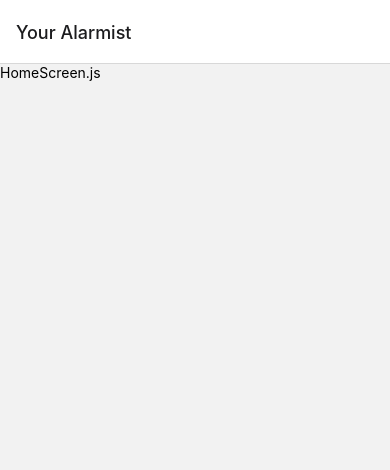
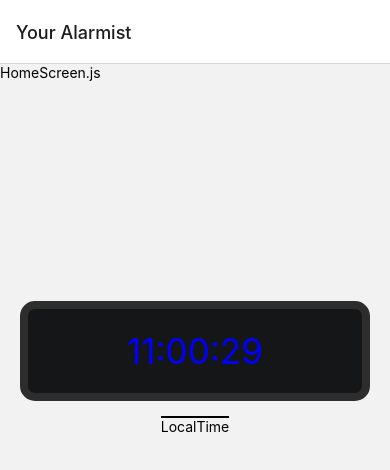
Before and after one commit to MeetYourCreator/Alarmist, a React Native app: screen /HomeScreen in a window 390 px wide. Shown: the top 470 px of the page. Built offline with nearby package versions, Linux system fonts and the light colour scheme.

Commit message:
init DigitalClock component
mvp DigitalCLock.js

import DigitalClock component into HomeScreen.js

```diff
--- a/src/HomeScreen.js
+++ b/src/HomeScreen.js
@@ -1,10 +1,12 @@
 import React from 'react';
 import { SafeAreaView, Text } from 'react-native';
+import DigitalClock from './components/DigitalClock';
 
 export const HomeScreen = () => {
   return (
     <SafeAreaView>
       <Text>HomeScreen.js</Text>
+      <DigitalClock />
     </SafeAreaView>
   );
 };
--- /dev/null
+++ b/src/components/DigitalClock.js
@@ -0,0 +1,134 @@
+import React, { useEffect, useState } from 'react';
+import { View, Text, SafeAreaView, StyleSheet } from 'react-native';
+import { showLocalTime } from '../utils/utils.time.js';
+// import { DigitalClockContainer } from '../../components/styled/digital/DigitalClockContainer.js';
+// import { Clock } from '../../components/styled/digital/Clock.js';
+// import { ClockText } from '../../components/styled/digital/ClockText.js';
+// import { Location } from '../../components/styled/digital/Location.js';
+// import AlarmDetail from '../../components/alarm/AlarmDetail.jsx';
+
+// import DigitalClockNumberColorModal from '../../components/modals/DigitalClockNumberColorModal.jsx';
+// import DigitalClockNumberFontModal from '../../components/modals/DigitalClockNumberFontModal.jsx';
+// import AlarmModal from '../../components/modals/AlarmModal.jsx';
+
+// import { useSelector } from 'react-redux';
+
+const LocalDigitalClock = () => {
+  const [localTime, setLocalTime] = useState(showLocalTime());
+  const [colorValue, setColorValue] = useState('#0000FF');
+  // const [fontValue, setFontValue] = useState('press-start-2p');
+
+  // const alarms = useSelector((state) => state.alarms.activeAlarms);
+
+  const colorHandler = (event) => {
+    setColorValue(event);
+  };
+  // const fontHandler = (event) => setFontValue(event);
+  const alarmHandler = (event) => setAlarmValue(event);
+
+  // const currentFont = fontValue;
+  const currentColor = colorValue;
+
+  useEffect(() => {
+    const timeout = setTimeout(() => {
+      setLocalTime(showLocalTime());
+    }, 1000);
+    return () => clearTimeout(timeout);
+  });
+
+  return (
+    <>
+      <SafeAreaView style={ styles.screenContainer }>
+        <View style={ styles.clockContainer }>
+          <View style={ styles.clock }>
+
+            <Text
+              style={ [
+                styles.clockText,
+                {
+                  color: currentColor,
+                  textShadowColor: currentColor,
+                  // fontFamily: currentFont,
+                },
+              ] }>
+              { localTime }
+            </Text>
+          </View>
+          <Text style={ styles.location }>LocalTime</Text>
+        </View>
+      </SafeAreaView>
+    </>
+  );
+};
+
+const styles = StyleSheet.create({
+  screenContainer: {
+    flex: 1,
+    justifyContent: 'space-between',
+  },
+  clockContainer: {
+    display: 'flex',
+    flex: 1,
+    flexDirection: 'column',
+    justifyContent: 'center',
+    alignItems: 'center',
+    padding: 40,
+    marginTop: 180,
+    marginBottom: 90,
+  },
+  clock: {
+    position: 'relative',
+    width: 350,
+    height: 100,
+    borderWidth: 8,
+    borderColor: '#2d2d2d',
+    borderRadius: 15,
+    backgroundColor: '#151617',
+  },
+  clockText: {
+    display: 'flex',
+    justifyContent: 'center',
+    alignItems: 'center',
+    marginTop: 'auto',
+    marginBottom: 'auto',
+    textAlign: 'center',
+    fontSize: 35,
+    textShadowColor: '#f70300',
+  },
+  location: {
+    marginTop: 15,
+    marginRight: 7,
+    marginBottom: 5,
+    marginLeft: 7,
+    borderTopWidth: 2,
+    textAlign: 'center',
+    justifyContent: 'center',
+    alignItems: 'center',
+    display: 'flex',
+  },
+  alarmsContainer: {
+    display: 'flex',
+    justifyContent: 'center',
+    width: '70%',
+    height: 170,
+    marginTop: 'auto',
+    marginRight: 'auto',
+    marginLeft: 'auto',
+  },
+  menu: {
+    flex: 1,
+    flexDirection: 'row',
+    justifyContent: 'space-evenly',
+    alignItems: 'flex-end',
+    marginTop: 0,
+    marginLeft: 20,
+    marginRight: 20,
+    padding: 0,
+  },
+  buttonContainer: {
+    flex: 1,
+    justifyContent: 'center',
+  },
+});
+
+export default LocalDigitalClock;
```
Also changed, not shown: src/components/buttons/AppButton.js (added, +40 -0 lines), src/utils/utils.etc.js (renamed from utils/utils.etc.js), src/utils/utils.time.js (renamed from utils/utils.time.js).
